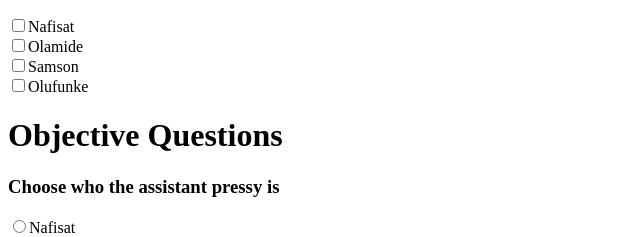
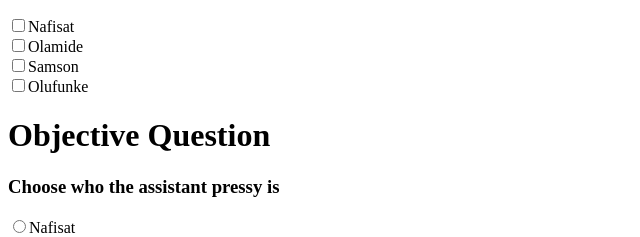
Before and after one commit to admate/HTML-CLASSES-AND-ASSIGNMENT, a plain HTML site: page index.html in a window 1280 px wide. Shown: the part 792-1029 px from the top of the page, 0-640 px from the left. Drawn offline with Linux system fonts and the light colour scheme.

Commit message:
Made Few Changes on my code

```diff
--- a/index.html
+++ b/index.html
@@ -83,7 +83,7 @@
         <br>
         <input type="checkbox" name="studentNames">Olufunke
 
-        <h1>Objective Questions</h1>
+        <h1>Objective Question</h1>
         <h3>Choose who the assistant pressy is</h3>
         <input type="radio" name="aRep">Nafisat
         <br>
```
